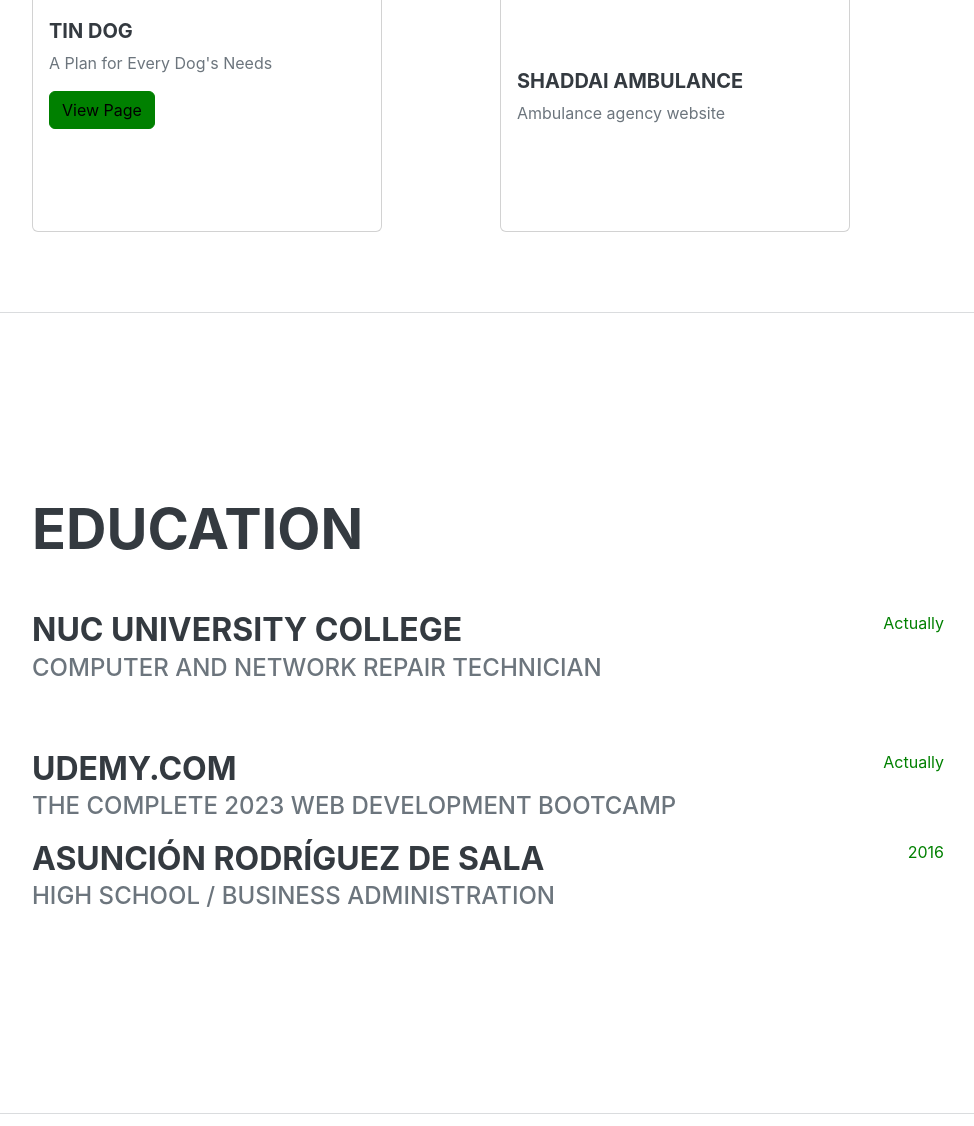
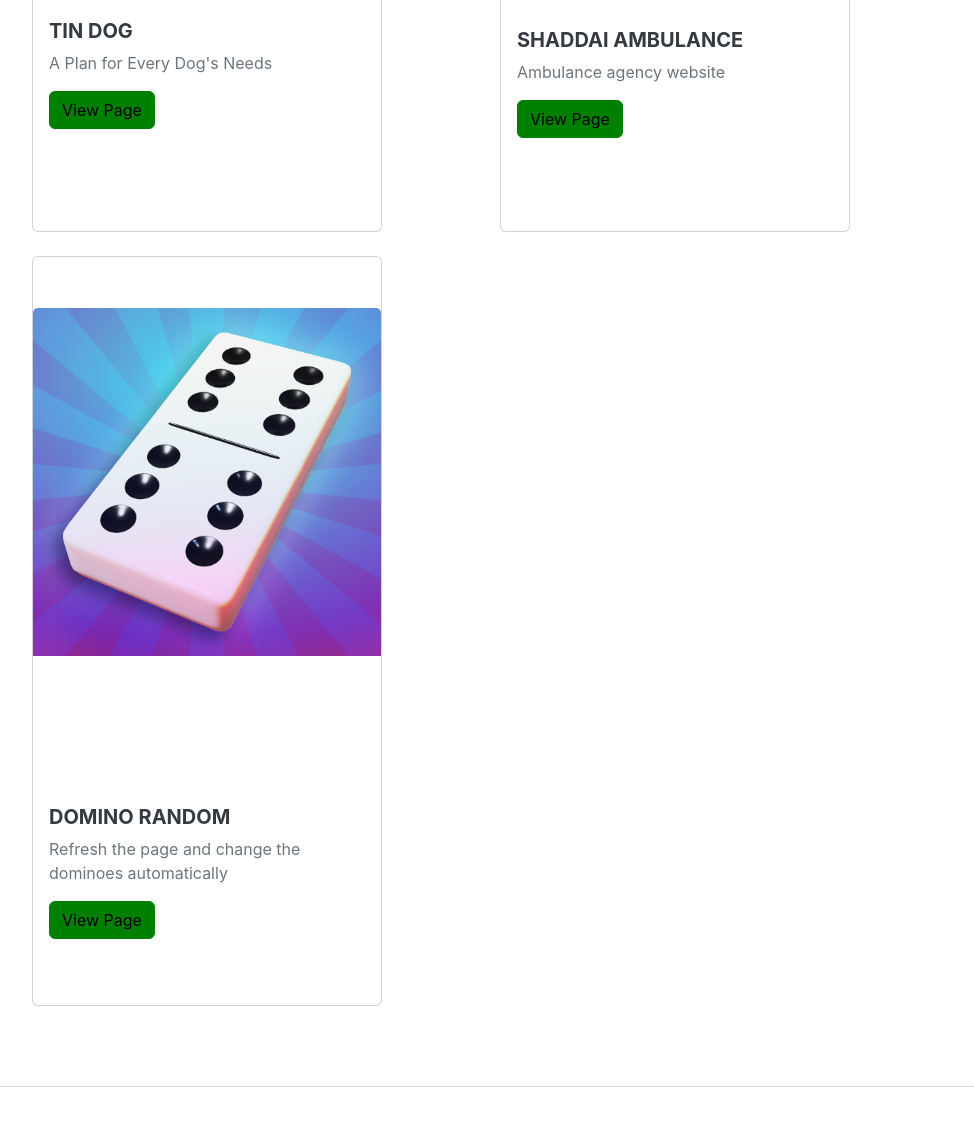
Before and after one commit to gigita08/PortA, a website: page index.html in a window 1280 px wide. Shown: the part 2976-4102 px from the top of the page, without its empty margins (288-1262 px from the left). Drawn offline with nearby package versions, Linux system fonts and the light colour scheme; a web font is replaced by a local one.

Commit message:
Add files via upload

```diff
--- a/index.html
+++ b/index.html
@@ -137,9 +137,22 @@
         <h5 class="card-title">SHADDAI AMBULANCE</h5>
         <p class="card-text">
           Ambulance agency website</p>
+          <a href="https://edgarjrivera.github.io/Shaddai-Ambulance-Service/" class="btn btn-primary">View Page </a>
       </div>
     </div>
   </div>
+  <div class="col">
+    <div class="card">
+      <img src="./assets/domino.png" class="card-img-top" alt="ssd">
+      <div class="card-body">
+        <h5 class="card-title">Domino Random</h5>
+        <p class="card-text">
+          Refresh the page and change the dominoes automatically</p>
+          <a href="https://gigita08.github.io/domino/" class="btn btn-primary">View Page </a>
+      </div>
+    </div>
+  </div>
+
 </div>
 
 
```
Also changed, not shown: assets/domino.png (added).
